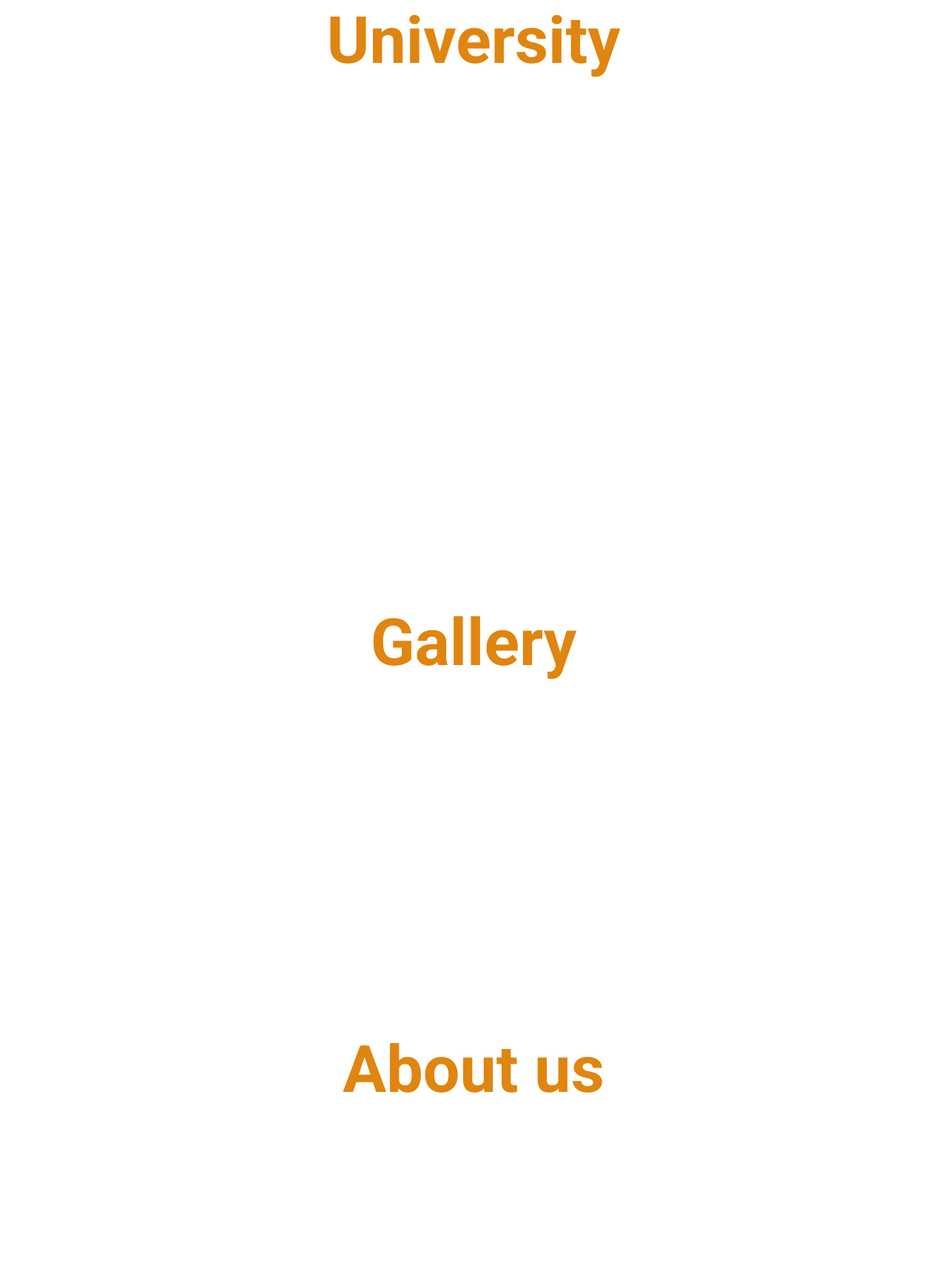
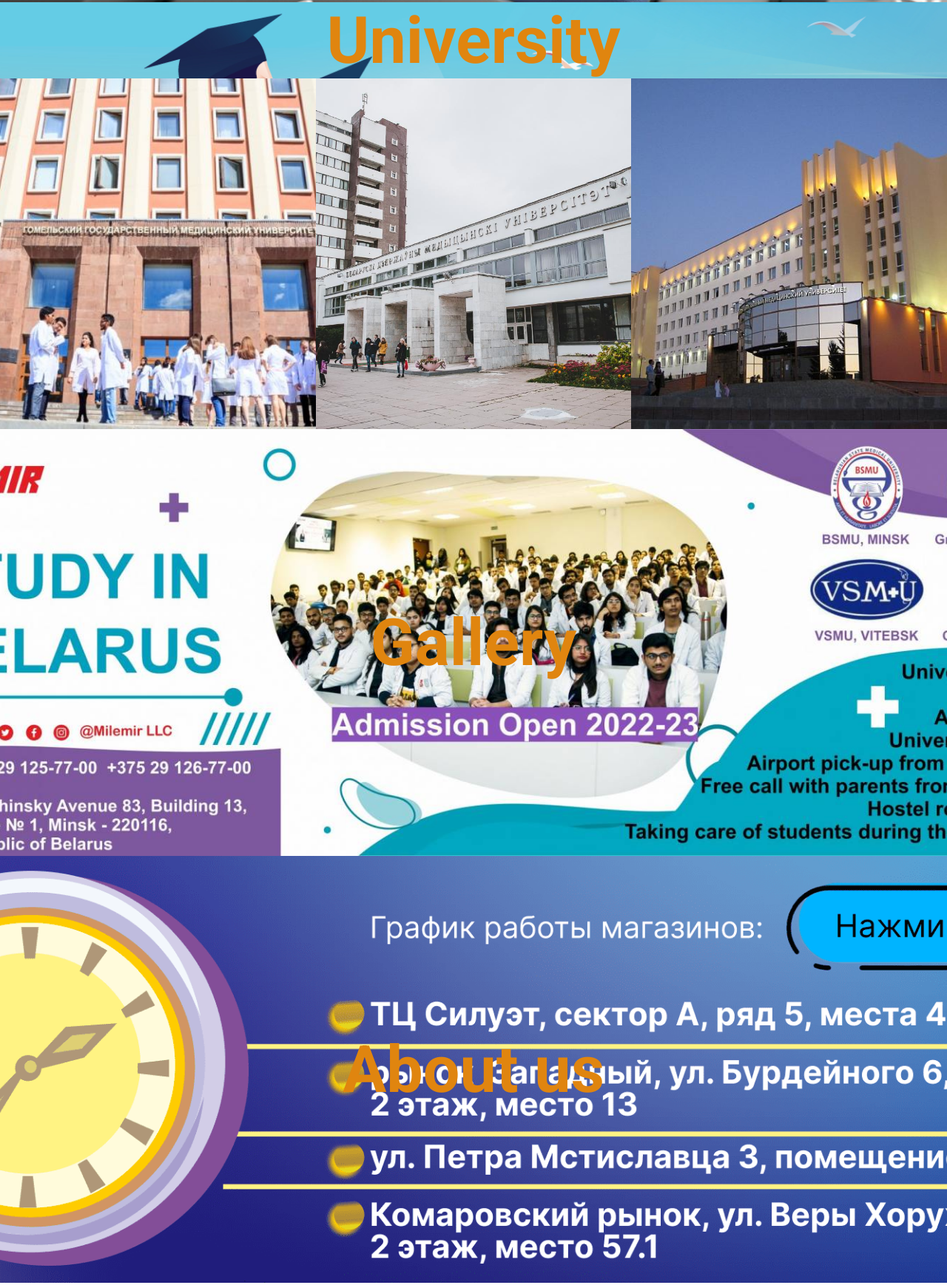
Before and after one commit to AlexanderKrasnik/AlkaEducation, a plain HTML site: page Education/index.html in a window 1280 px wide. Shown: the part 771-2508 px from the top of the page at 74% size. Drawn offline with Linux system fonts and the light colour scheme; the site is published under a folder, as on GitHub Pages, so addresses that start at the root find nothing.

Commit message:
Update style.css

```diff
--- a/Education/style.css
+++ b/Education/style.css
@@ -116,7 +116,7 @@
     color: #FFFFFF;
   }
   .Courses{
-    background:url(/courseintroimage.jpg) center center / cover no-repeat;
+    background:url(courseintroimage.jpg) center center / cover no-repeat;
     height: 577px;
     width: 100%;
     display: flex;
@@ -139,7 +139,7 @@
   color: #000;
 }
 .University{
-  background:url(/SU-Web-Banner-1.jpg) center center / cover no-repeat;
+  background:url(SU-Web-Banner-1.jpg) center center / cover no-repeat;
   height: 577px;
   width: 100%;
   display: flex;
@@ -151,26 +151,26 @@
   height: 577px;
 }
 .Universitys_1{
-  background: url(/unv_1.jpg) center center / cover no-repeat;
+  background: url(unv_1.jpg) center center / cover no-repeat;
   width: 100%;
   height: 100%;
 }
 .Universitys_2{
-  background: url(/unv_2.jpg) center center / cover no-repeat;
+  background: url(unv_2.jpg) center center / cover no-repeat;
   width: 100%;
 }
 .Universitys_3{
-  background: url(/unv_3.jpg) center center / cover no-repeat;
+  background: url(unv_3.jpg) center center / cover no-repeat;
   width: 100%;
 }
 .Gallery{
-  background:url(/AD-23.05.22-scaled.jpg) center center / cover no-repeat;
+  background:url(AD-23.05.22-scaled.jpg) center center / cover no-repeat;
   height: 577px;
   width: 100%;
   display: flex;
 }
 .About_us{
-  background:url(/group1000003047.png) center center / cover no-repeat;
+  background:url(group1000003047.png) center center / cover no-repeat;
   height: 577px;
   width: 100%;
   display: flex;
@@ -197,14 +197,14 @@
   height: 577px;
 }
 .inst{
-  background:url(/inst.png) center center / cover no-repeat;
+  background:url(inst.png) center center / cover no-repeat;
   width: 100%;
 }
 .vib{
-  background:url(/sticker-png-viber.png) center center / cover no-repeat;
+  background:url(sticker-png-viber.png) center center / cover no-repeat;
   width: 100%;
 }
 .tg{
-  background:url(/telegram.jpg) center center / cover no-repeat;
+  background:url(telegram.jpg) center center / cover no-repeat;
   width: 100%;
 }
```
